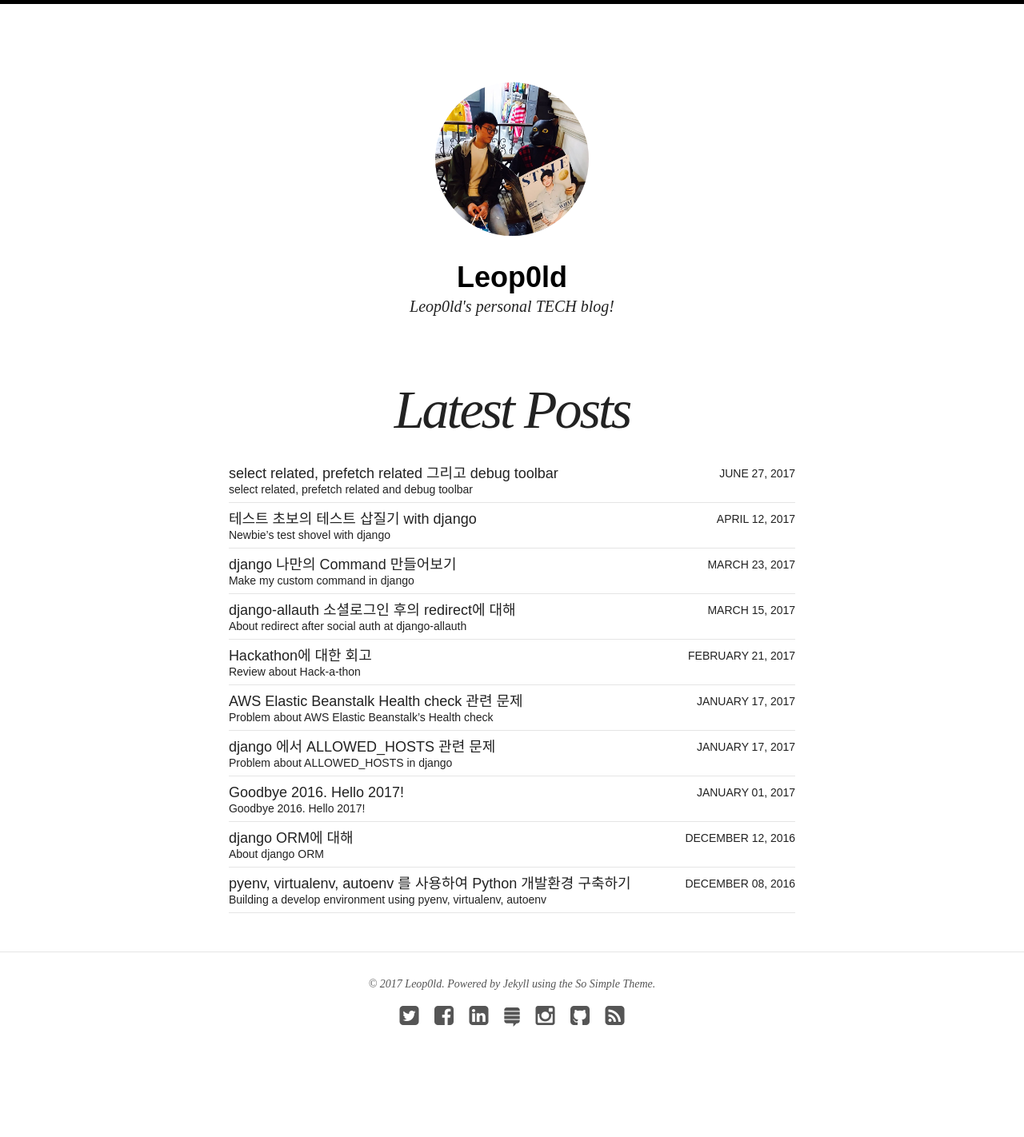
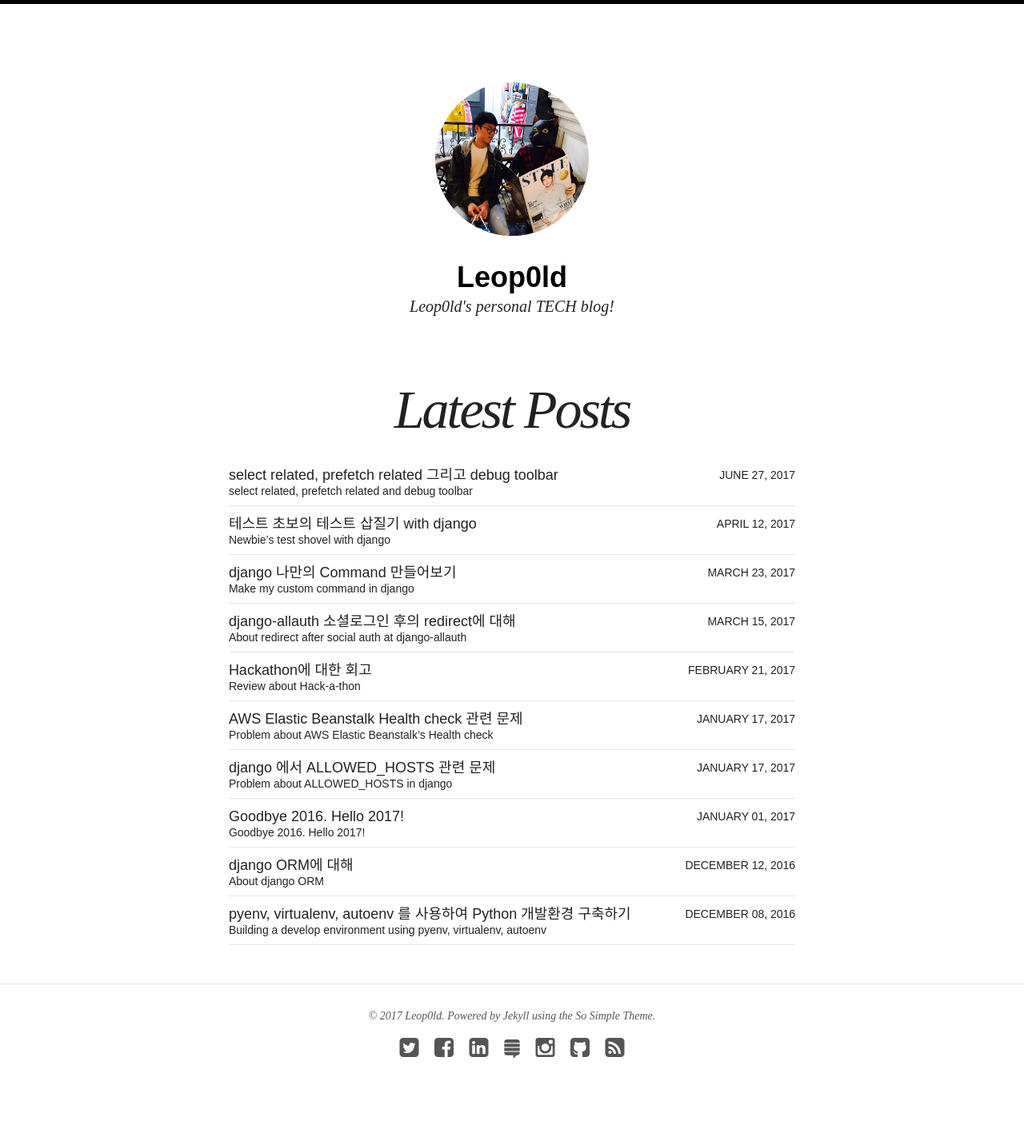
Before and after one commit to myungseokang/blog, a Jekyll site: the page built from index.html, in a window 1280 px wide. Shown: the whole page at 80% size. Built offline with Jekyll 4.4.1, drawn with Linux system fonts in a browser that asks for light colours; nearby versions of some CDN libraries; before the commit the page ends 1382 px from its top, so only the background shows below that.

Commit message:
Change css for readability

```diff
--- a/_sass/_archives.scss
+++ b/_sass/_archives.scss
@@ -15,7 +15,7 @@
   list-style-type: none;
 
   li {
-    padding: 8px 0;
+    padding: 10px 0;
     border-bottom: 1px solid lighten($black,80);
     border-bottom: 1px solid rgba($black,.10);
     @include font-size(18,no);
--- a/_sass/_page.scss
+++ b/_sass/_page.scss
@@ -84,8 +84,9 @@ span + .entry-title {
 	font-style: italic;
 	@include font-size(36,yes,36);
 	font-weight: 400;
-	line-height: 1;
+	line-height: 1.3;
 	letter-spacing: -3px;
+	word-break: keep-all;
 
 	a {
 		color: $black;
```
